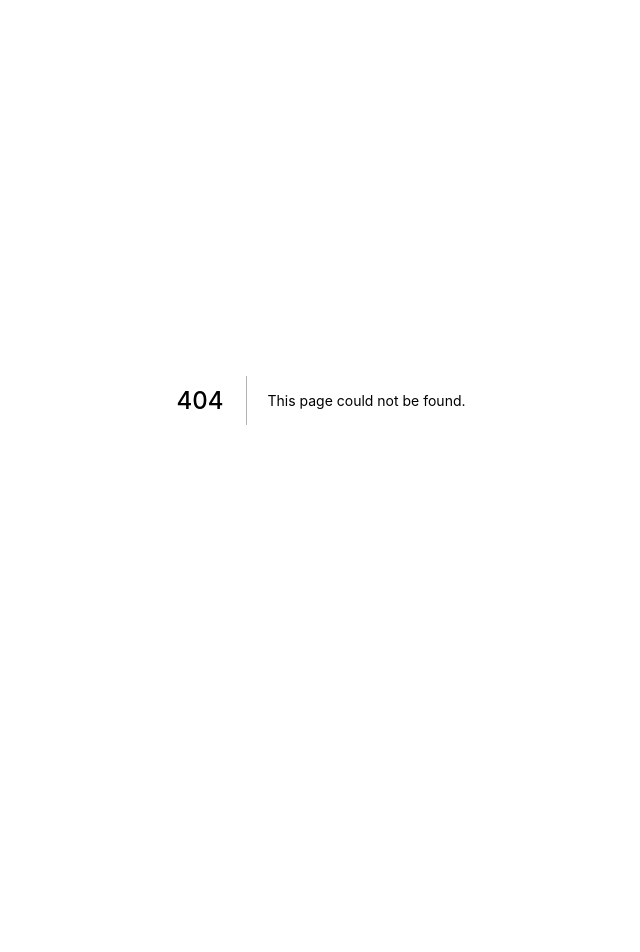
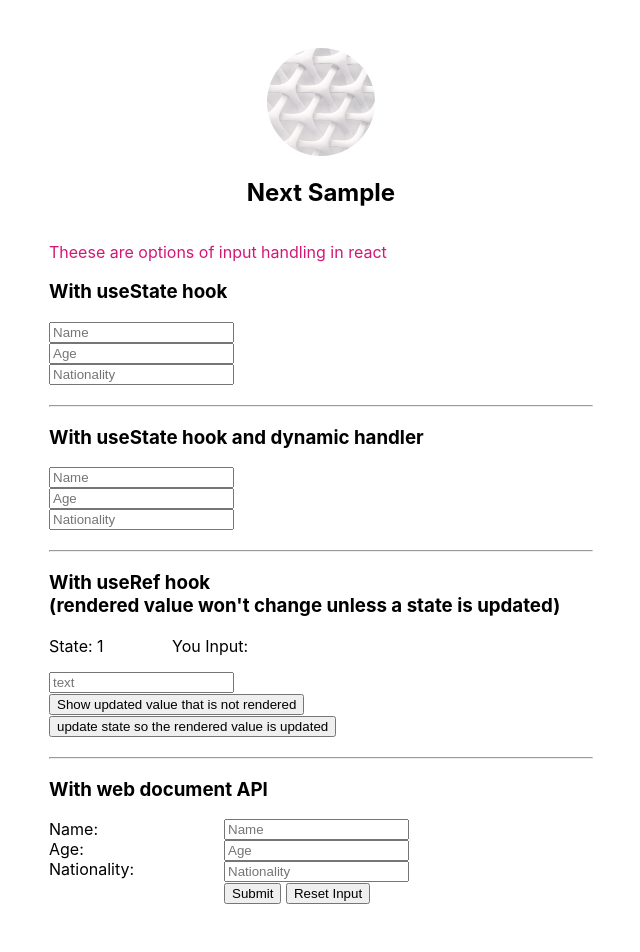
Before and after one commit to harisol/test-next.js, a Next.js app: page /handle-input in a window 1280 px wide. Before the commit this address had no page. Shown: the top 952 px of the page, without its empty margins (319-959 px from the left). Before the commit the page ends 800 px from the top, so only its background shows below. Built offline with nearby package versions, Linux system fonts and the light colour scheme.

Commit message:
add sample input handling

```diff
--- /dev/null
+++ b/pages/handle-input.tsx
@@ -0,0 +1,215 @@
+import { NextPage } from 'next';
+import Layout from '../components/layout';
+import Head from 'next/head';
+import { useRef, useState } from 'react';
+
+const HandleInput: NextPage = () => {
+  return (
+    <Layout>
+      <Head>
+        <title>Handle Input</title>
+      </Head>
+      <p style={{ color: '#d31777' }}>
+        Theese are options of input handling in react
+      </p>
+      <Option1 />
+      <hr style={{ marginTop: '20px' }} />
+      <Option2 />
+      <hr style={{ marginTop: '20px' }} />
+      <Option3 />
+      <hr style={{ marginTop: '20px' }} />
+      <Option4 />
+    </Layout>
+  );
+};
+
+export default HandleInput;
+
+// -----------------------------------------------------------------
+
+const defaultInputValues = { name: '', age: '', nationality: '' };
+const Option1 = () => {
+  const [inputName, setName] = useState('');
+  const [inputAge, setAge] = useState('');
+  const [inputNationality, setNationality] = useState('');
+
+  return (
+    <>
+      <h3>With useState hook</h3>
+      <input
+        type="text"
+        placeholder="Name"
+        style={{ display: 'block' }}
+        value={inputName}
+        onChange={(e) => setName(e.target.value)}
+      />
+      <input
+        type="number"
+        placeholder="Age"
+        style={{ display: 'block' }}
+        value={inputAge}
+        onChange={(e) => setAge(e.target.value)}
+      />
+      <input
+        type="text"
+        placeholder="Nationality"
+        style={{ display: 'block' }}
+        value={inputNationality}
+        onChange={(e) => setNationality(e.target.value)}
+      />
+    </>
+  );
+};
+
+const Option2 = () => {
+  const [inputs, setInput] = useState(defaultInputValues);
+
+  // read more about handle every type of input in here
+  // https://www.pluralsight.com/guides/handling-multiple-inputs-with-single-onchange-handler-react
+  const handleInputChange = (e: React.ChangeEvent<HTMLInputElement>) => {
+    const { name, value } = e.target;
+    setInput({
+      ...inputs,
+      [name]: value,
+    });
+  };
+
+  return (
+    <>
+      <h3>With useState hook and dynamic handler</h3>
+      <input
+        type="text"
+        placeholder="Name"
+        style={{ display: 'block' }}
+        name="name"
+        value={inputs.name}
+        onChange={handleInputChange}
+      />
+      <input
+        type="number"
+        placeholder="Age"
+        style={{ display: 'block' }}
+        name="age"
+        value={inputs.age}
+        onChange={handleInputChange}
+      />
+      <input
+        type="text"
+        placeholder="Nationality"
+        style={{ display: 'block' }}
+        name="nationality"
+        value={inputs.nationality}
+        onChange={handleInputChange}
+      />
+    </>
+  );
+};
+
+const Option3 = () => {
+  const inputName = useRef<HTMLInputElement>(null);
+  const [x, setX] = useState(1);
+  const popUpValue = () => {
+    // value will change here
+    alert(`You input: ${inputName.current?.value}`);
+  };
+
+  return (
+    <>
+      <h3>
+        With useRef hook
+        <br />
+        {/* eslint-disable-next-line react/no-unescaped-entities */}
+        (rendered value won't change unless a state is updated)
+      </h3>
+      <p>
+        State: {x}
+        &emsp;&emsp;&emsp;&emsp; You Input: {inputName.current?.value}
+      </p>
+      <input
+        type="text"
+        placeholder="text"
+        style={{ display: 'block' }}
+        ref={inputName}
+      />
+      <button onClick={popUpValue}>
+        Show updated value that is not rendered
+      </button>
+      &nbsp;
+      <button onClick={() => setX(x + 1)}>
+        update state so the rendered value is updated
+      </button>
+      &nbsp;
+    </>
+  );
+};
+
+const Option4 = () => {
+  const [user, setUser] = useState(defaultInputValues);
+
+  const updateUser = () => {
+    // we must cast it to as HTMLInputElement because
+    // default type is HTMLElement which doesn't have value attribute
+    const name = document.getElementById('name') as HTMLInputElement;
+    const age = document.getElementById('age') as HTMLInputElement;
+    const nationality = document.getElementById(
+      'nationality'
+    ) as HTMLInputElement;
+
+    setUser({
+      name: name.value,
+      age: age.value,
+      nationality: nationality.value,
+    });
+  };
+
+  const resetInputField = () => {
+    const name = document.getElementById('name') as HTMLInputElement;
+    const age = document.getElementById('age') as HTMLInputElement;
+    const nationality = document.getElementById(
+      'nationality'
+    ) as HTMLInputElement;
+
+    [name, age, nationality].forEach((inputText) => (inputText.value = ''));
+  };
+
+  return (
+    <>
+      <h3>With web document API</h3>
+      <div
+        style={{
+          display: 'flex',
+          justifyContent: 'space-between',
+          width: '360px',
+        }}
+      >
+        <div>
+          <p style={{ margin: 0 }}>Name: {user.name}</p>
+          <p style={{ margin: 0 }}>Age: {user.age}</p>
+          <p style={{ margin: 0 }}>Nationality: {user.nationality}</p>
+        </div>
+        <div>
+          <input
+            type="text"
+            placeholder="Name"
+            style={{ display: 'block' }}
+            id="name"
+          />
+          <input
+            type="number"
+            placeholder="Age"
+            style={{ display: 'block' }}
+            id="age"
+          />
+          <input
+            type="text"
+            placeholder="Nationality"
+            style={{ display: 'block' }}
+            id="nationality"
+          />
+          <button onClick={updateUser}>Submit</button>&nbsp;
+          <button onClick={resetInputField}>Reset Input</button>
+        </div>
+      </div>
+    </>
+  );
+};
--- a/pages/index.tsx
+++ b/pages/index.tsx
@@ -38,6 +38,8 @@ const Home: NextPage = () => {
         <br />
         <Link href="/fruits">List Fruit</Link>
         <br />
+        <Link href="/handle-input">Handle Input</Link>
+        <br />
         <Link href="/temperature">Temperature Calculator</Link>
         <br />
 
```
